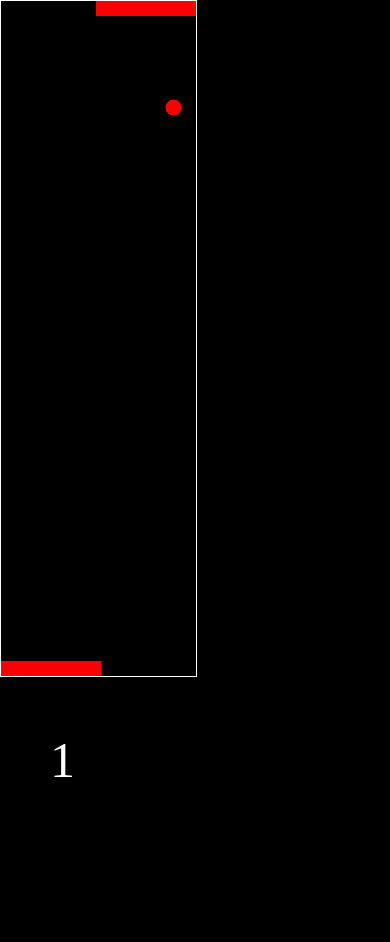
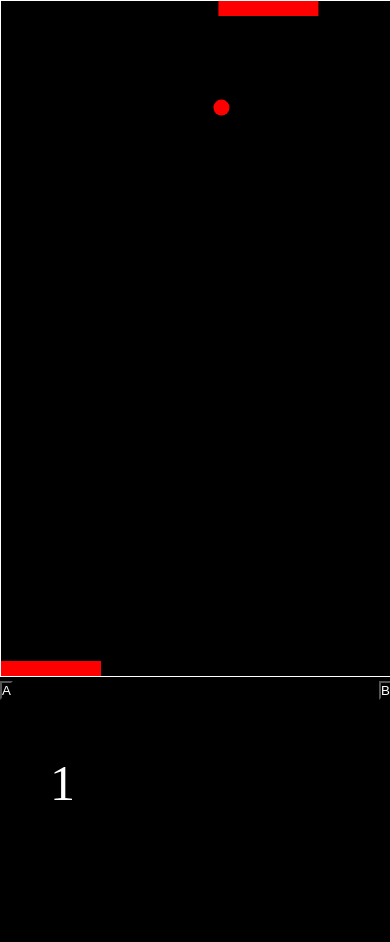
Before and after one commit to PriyanshuKumarSinha/javascript_pingpong, a plain HTML site: page index.html in a window 390 px wide. Drawn offline with Linux system fonts and the light colour scheme.

Commit message:
responsive update

```diff
--- a/index.html
+++ b/index.html
@@ -10,6 +10,11 @@
     <div class="container">
         <canvas id = "canvas">Oops! Canvas is not supported</canvas>
         <div class="scoreContainer">
+            <div class="moveButtons">
+                <button id = "button1">A</button>
+                <button id = "button2">B</button>
+
+            </div>
             <div class="score"><b>0</b></div>
             <div class="database">
                 <ul>
--- a/script.js
+++ b/script.js
@@ -7,7 +7,9 @@ var score = 0;
 var scores = document.querySelector('ul')
 var COLORS = ['red'];
 
-
+if (window.innerWidth<500){
+    canvas.width = window.innerWidth;
+}
 
 var maxRadius = 30;
 var seperationDistance = 40;
--- a/style.css
+++ b/style.css
@@ -4,6 +4,16 @@
     background-color: black;
     color : white
 
+}
+.moveButtons{
+    display: none;
+    width: 100%;
+}
+#button1{
+    float: left;
+}
+#button2{
+    float: right;
 }
 canvas{
     border: solid 1px white;
@@ -23,4 +33,7 @@ li{
     .container{
         display: inline-block;
     }
+    .moveButtons{
+        display: inline-block;
+    }
 }
```
